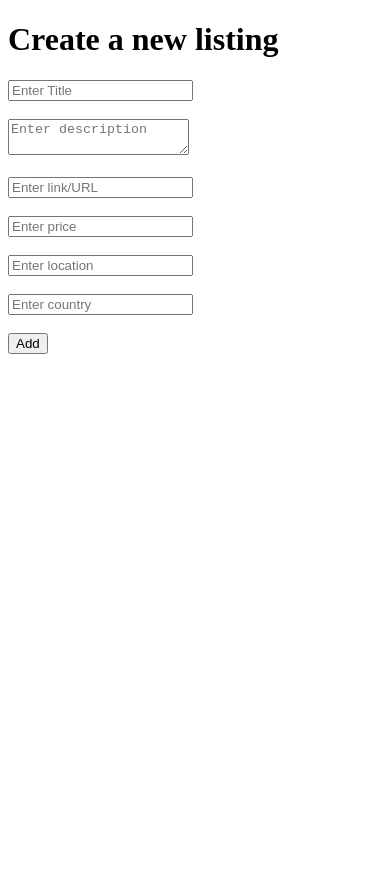
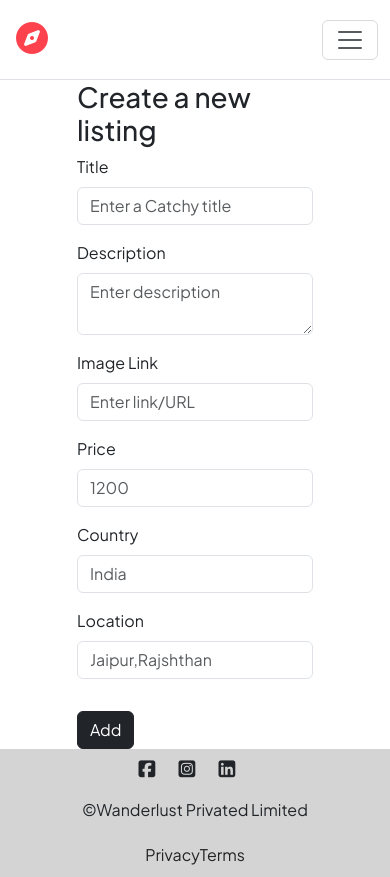
Before and after one commit to KundanGuptaa/WebDevPractice, a Node server app: page /listings/new in a window 390 px wide. Before the commit the page ends 844 px from the top, so only its background shows below. Run offline with Node 20, Linux system fonts and the light colour scheme; some libraries are stand-ins or nearby versions.

Commit message:
Day2 of Airbnb Clone

```diff
--- a/44. Project/app.js
+++ b/44. Project/app.js
@@ -4,6 +4,7 @@ const mongoose = require("mongoose");
 const Listing = require("./models/listing.js");
 const path = require("path");
 const methodOverride = require("method-override");
+const ejsMate = require("ejs-mate");
 
 const MONGO_URL = "mongodb://127.0.0.1:27017/wonderlust";
 async function main() {
@@ -22,6 +23,9 @@ app.set("view engine", "ejs");
 app.set("views", path.join(__dirname, "views"));
 app.use(express.urlencoded({ extended: true }));
 app.use(methodOverride("_method"));
+app.engine("ejs", ejsMate);
+app.use(express.static(path.join(__dirname, "/public")));
+app.use(express.static(__dirname + '/public/css'));
 // index route
 app.get("/listings", async (req, res) => {
   const allListings = await Listing.find({});
@@ -62,7 +66,7 @@ app.put("/listings/:id", async (req, res) => {
 //delete route
 app.delete("/listings/:id", async (req, res) => {
   let { id } = req.params;
-  let deletedListing=await Listing.findByIdAndDelete(id);
+  let deletedListing = await Listing.findByIdAndDelete(id);
   console.log(deletedListing);
   res.redirect("/listings");
 });
@@ -71,18 +75,6 @@ app.get("/", (req, res) => {
   res.send("Root is working");
 });
 
-// app.get("/testListing",async (req,res)=>{
-//     let sampleListing= new Listing({
-//         title:"My New Villa",
-//         discription:"By the Beach",
-//         price:1200,
-//         location:"Calanguta, Goa",
-//         country:"India",
-//     });
-//    await sampleListing.save();
-//    console.log("Sample Saved");
-//    res.send("Successful testing");
-// });
 app.listen(8080, () => {
   console.log("Server is Listening to port 8080");
 });
--- a/44. Project/package.json
+++ b/44. Project/package.json
@@ -12,6 +12,7 @@
   "type": "commonjs",
   "dependencies": {
     "ejs": "^3.1.10",
+    "ejs-mate": "^4.0.0",
     "express": "^5.1.0",
     "method-override": "^3.0.0",
     "mongoose": "^8.17.0"
--- /dev/null
+++ b/44. Project/public/css/style.css
@@ -0,0 +1,108 @@
+body{
+     font-family: "Plus Jakarta Sans", sans-serif !important;
+     display: flex;
+     flex-direction: column;
+     min-height: 100vh;
+}
+
+.container{
+    flex: 1;
+}
+.navbar {
+  height: 5rem;
+  background-color: white;
+}
+.fa-compass {
+  color: #fe424d;
+  font-size: 2rem;
+}
+.nav-link {
+  color: #222222 !important;
+}
+.f-info-links a {
+  text-decoration: none;
+  color: #222222;
+}
+.f-info-links a:hover {
+  text-decoration: underline;
+}
+.f-info-links,
+.f-info-socials,
+.f-info-brand {
+  width: 100%;
+  display: flex;
+  align-items: center;
+  justify-content: center;
+}
+
+.f-info-socials i {
+  margin-right: 1rem;
+  font-size: 1.2rem;
+}
+.f-info {
+  text-align: center;
+  height: 8rem;
+  display: flex;
+  background-color: rgb(212, 212, 212);
+  flex-wrap: wrap;
+  justify-content: center;
+  align-items: space-evenly;
+}
+
+
+/* Cards */
+
+.card{
+    border: none !important;
+    margin-bottom: 2rem;
+}
+
+.card-img-top{
+    border-radius: 1rem !important;
+    width: 100% !important;
+    object-fit: cover !important;
+}
+
+.card-body{
+    padding: 0 !important;
+
+}
+.card-text p{
+    font-weight:400px !important ;
+}
+.listing-link{
+    text-decoration: none;
+}
+ /* Card effect */
+
+ .card-img-overlay{
+    opacity: 0;
+ }
+
+  .card-img-overlay:hover{
+    opacity: 0.2;
+    background-color: white;
+ }
+/* new page  */
+ .add-btn{
+    background-color: #fe424d !important;
+    border: none !important;
+ }
+
+ /* edit page  */
+ .edit-btn{
+    background-color: #fe424d !important;
+    border: none !important;
+ }
+
+ /* Show page  */
+ .show-img{
+    height: 30vh;
+ }
+ .btns{
+    display: flex;
+ }
+ .show-card{
+    padding-left: 0;
+    padding-right: 0;
+ }
--- /dev/null
+++ b/44. Project/views/includes/footer.ejs
@@ -0,0 +1,14 @@
+<footer>
+    <div class="f-info">
+        <div class="f-info-socials">
+            <i class="fa-brands fa-square-facebook"></i>
+            <i class="fa-brands fa-square-instagram"></i>
+            <i class="fa-brands fa-square-linkedin"></i>
+        </div>
+        <div class="f-info-brand">&copy;Wanderlust Privated Limited</div>
+        <div class="f-info-links">
+            <a href="/privacy">Privacy</a>
+            <a href="/terms">Terms</a>
+        </div>
+    </div>
+</footer>
--- /dev/null
+++ b/44. Project/views/includes/navbar.ejs
@@ -0,0 +1,29 @@
+<nav class="navbar navbar-expand-md bg-body-li border-bottom sticky-top">
+  <div class="container-fluid">
+    <a class="navbar-brand" href="/"><i class="fa-solid fa-compass"></i></a>
+    <button
+      class="navbar-toggler"
+      type="button"
+      data-bs-toggle="collapse"
+      data-bs-target="#navbarNav"
+      aria-controls="navbarNav"
+      aria-expanded="false"
+      aria-label="Toggle navigation"
+    >
+      <span class="navbar-toggler-icon"></span>
+    </button>
+    <div class="collapse navbar-collapse" id="navbarNav">
+      <ul class="navbar-nav">
+        <li class="nav-item">
+          <a class="nav-link" aria-current="page" href="/">Home</a>
+        </li>
+        <li class="nav-item">
+          <a class="nav-link" href="/listings">All Listings</a>
+        </li>
+        <li class="nav-item">
+          <a class="nav-link" href="/listings/new">Add New Listing</a>
+        </li>
+      </ul>
+    </div>
+  </div>
+</nav>
--- /dev/null
+++ b/44. Project/views/layouts/boilerplate.ejs
@@ -0,0 +1,38 @@
+<!DOCTYPE html>
+<html lang="en">
+  <head>
+    <meta charset="UTF-8" />
+    <meta name="viewport" content="width=device-width, initial-scale=1.0" />
+    <title>Wonderlust</title>
+    <link rel="stylesheet" href="/style.css" />
+    <link
+      href="https://cdn.jsdelivr.net/npm/bootstrap@5.3.7/dist/css/bootstrap.min.css"
+      rel="stylesheet"
+      integrity="sha384-LN+7fdVzj6u52u30Kp6M/trliBMCMKTyK833zpbD+pXdCLuTusPj697FH4R/5mcr"
+      crossorigin="anonymous"
+    />
+    <link
+      rel="stylesheet"
+      href="https://cdnjs.cloudflare.com/ajax/libs/font-awesome/7.0.0/css/all.min.css"
+      integrity="sha512-DxV+EoADOkOygM4IR9yXP8Sb2qwgidEmeqAEmDKIOfPRQZOWbXCzLC6vjbZyy0vPisbH2SyW27+ddLVCN+OMzQ=="
+      crossorigin="anonymous"
+      referrerpolicy="no-referrer"
+    />
+    <link rel="preconnect" href="https://fonts.googleapis.com" />
+    <link rel="preconnect" href="https://fonts.gstatic.com" crossorigin />
+    <link
+      href="https://fonts.googleapis.com/css2?family=Plus+Jakarta+Sans:ital,wght@0,200..800;1,200..800&display=swap"
+      rel="stylesheet"
+    />
+  </head>
+  <body>
+    <%- include("../includes/navbar.ejs")%>
+    <div class="container"><%- body %></div>
+    <%- include("../includes/footer.ejs")%>
+    <script
+      src="https://cdn.jsdelivr.net/npm/bootstrap@5.3.7/dist/js/bootstrap.bundle.min.js"
+      integrity="sha384-ndDqU0Gzau9qJ1lfW4pNLlhNTkCfHzAVBReH9diLvGRem5+R9g2FzA8ZGN954O5Q"
+      crossorigin="anonymous"
+    ></script>
+  </body>
+</html>
--- a/44. Project/views/listings/new.ejs
+++ b/44. Project/views/listings/new.ejs
@@ -1,29 +1,35 @@
-<!DOCTYPE html>
-<html lang="en">
-  <head>
-    <meta charset="UTF-8" />
-    <meta name="viewport" content="width=device-width, initial-scale=1.0" />
-    <title>Wonderlust</title>
-  </head>
-  <body>
-    <h1>Create a new listing</h1>
-    <form action="/listings" method="POST">
-      <input name="listing[title]" placeholder="Enter Title" />
-      <br /><br />
-      <textarea
-        name="listing[description]"
-        placeholder="Enter description"
-      ></textarea>
-      <br /><br />
-      <input name="listing[image]" placeholder="Enter link/URL" />
-      <br /><br />
-      <input name="listing[price]" placeholder="Enter price" />
-      <br /><br />
-      <input name="listing[location]" placeholder="Enter location" />
-      <br /><br />
-      <input name="listing[country]" placeholder="Enter country" />
-      <br /><br />
-      <button>Add</button>
-    </form>
-  </body>
-</html>
+<% layout("/layouts/boilerplate")%>
+  <div class="row">
+    <div class="col-8 offset-2">
+      <h1>Create a new listing</h1>
+      <form action="/listings" method="POST">
+        <div class="mb-3">
+          <label for="title" class="form-label">Title</label>
+          <input name="listing[title]" placeholder="Enter a Catchy title" class="form-control" />
+        </div>
+        <div class="mb-3">
+          <label for="description" class="form-label">Description</label>
+          <textarea name="listing[description]" placeholder="Enter description" class="form-control"></textarea>
+        </div>
+        <div class="mb-3">
+          <label for="image" class="form-label">Image Link</label>
+          <input name="listing[image]" placeholder="Enter link/URL" class="form-control" />
+        </div>
+        <div class="row">
+          <div class="mb-3 col-md-4">
+            <label for="price" class="form-label">Price</label>
+            <input name="listing[price]" placeholder="1200" type="number" class="form-control" />
+          </div>
+          <div class="mb-3 col-md-8">
+            <label for="country" class="form-label">Country</label>
+            <input name="listing[country]" placeholder="India" class="form-control" />
+          </div>
+        </div>
+        <div class="mb-3 ">
+          <label for="location" class="form-label">Location</label>
+          <input name="listing[location]" placeholder="Jaipur,Rajshthan" class="form-control" />
+        </div>
+        <button class="btn btn-dark mt-3">Add</button>
+      </form>
+    </div>
+  </div>
```
Also changed, not shown: 44. Project/views/listings/edit.ejs (+37 -30 lines), 44. Project/views/listings/index.ejs (+30 -19 lines), 44. Project/views/listings/show.ejs (+24 -22 lines), 1 other file.
